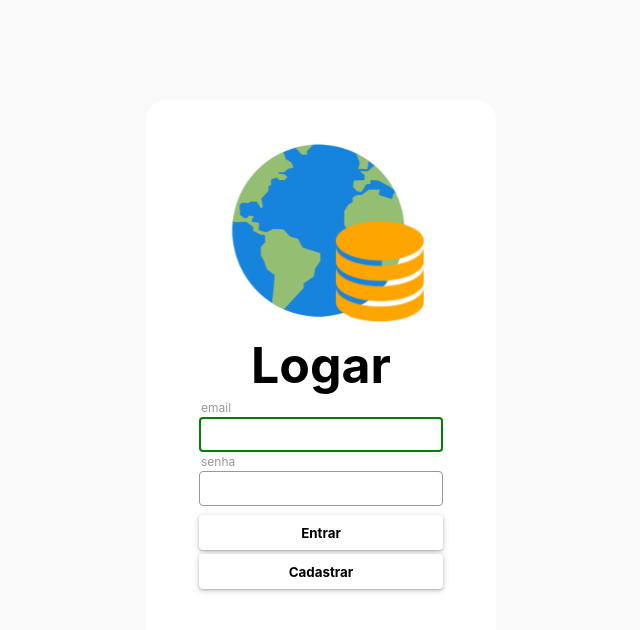
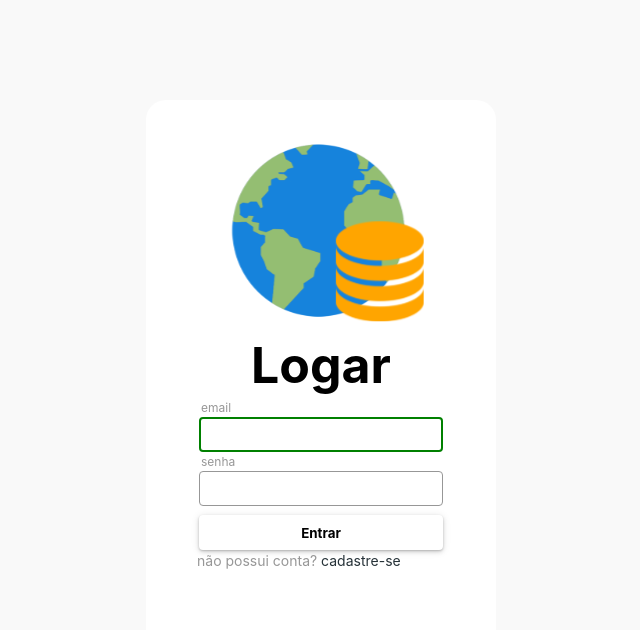
Before and after one commit to matherique/ifsp-projeto-web-2, a Next.js app in the folder web/: page / in a window 1280 px wide. Shown: the top 630 px of the page, without its empty margins (319-959 px from the left). Built offline with nearby package versions, Linux system fonts and the light colour scheme.

Commit message:
change register button to link

```diff
--- a/web/src/screens/login.tsx
+++ b/web/src/screens/login.tsx
@@ -5,6 +5,7 @@ import { useRouter } from 'next/router'
 import Button from '@/components/button'
 import Input from '@/components/input'
 import Logo from '@/components/logo'
+import Link from 'next/link'
 
 const Container = styled.div`
   background-color: var(--dark-white);
@@ -41,6 +42,20 @@ const Fields = styled.div`
 const Buttons = styled.div`
   display: flex;
   flex-direction: column;
+
+  & > p {
+    color: var(--gray);
+  }
+
+  & > p > a {
+    color: var(--black2);
+    text-decoration: none;
+  }
+
+  & > p > a:hover {
+    color: var(--black2);
+    text-decoration: underline;
+  }
 `
 
 const ErrorMessage = styled.div`
@@ -59,10 +74,6 @@ export default function LoginPage() {
   React.useEffect(() => {
     emailRef.current?.focus()
   }, [])
-
-  function handleRegisterButton() {
-    router.push('/cadastrar')
-  }
 
   function handleSubmit(event: React.FormEvent) {
     event.preventDefault()
@@ -93,7 +104,12 @@ export default function LoginPage() {
         {error ? <ErrorMessage>Erro! </ErrorMessage> : null}
         <Buttons>
           <Button>Entrar</Button>
-          <Button onClick={() => handleRegisterButton()}>Cadastrar</Button>
+          <p>
+            não possui conta?{' '}
+            <Link href="/cadastrar">
+              <a>cadastre-se</a>
+            </Link>
+          </p>
         </Buttons>
       </LoginForm>
     </Container>
```
